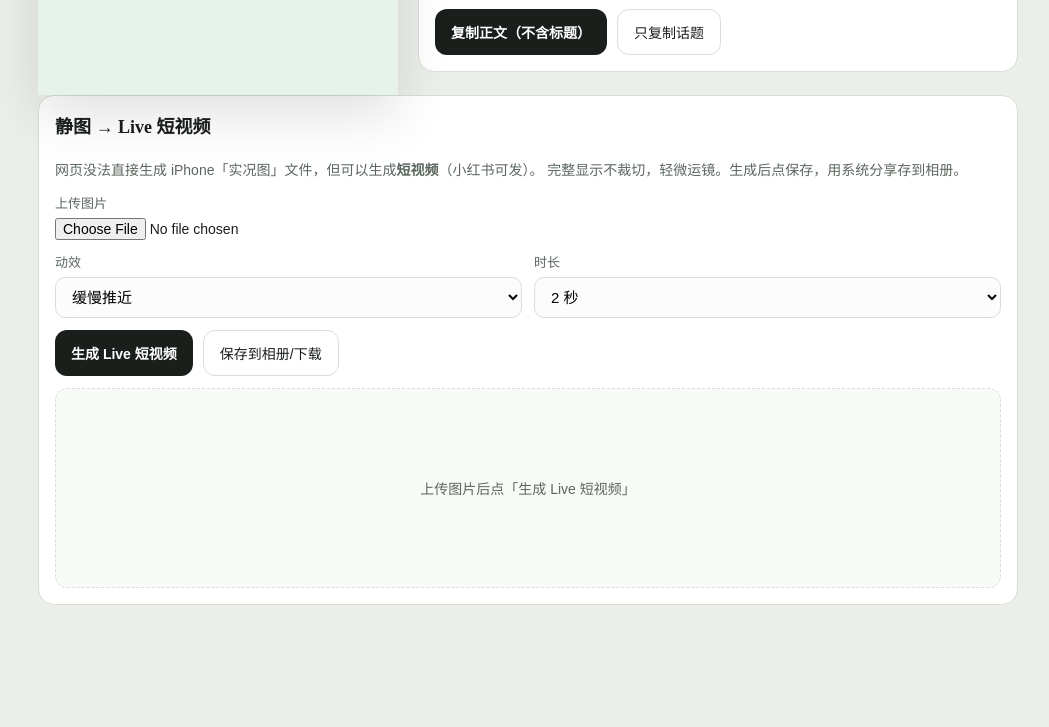
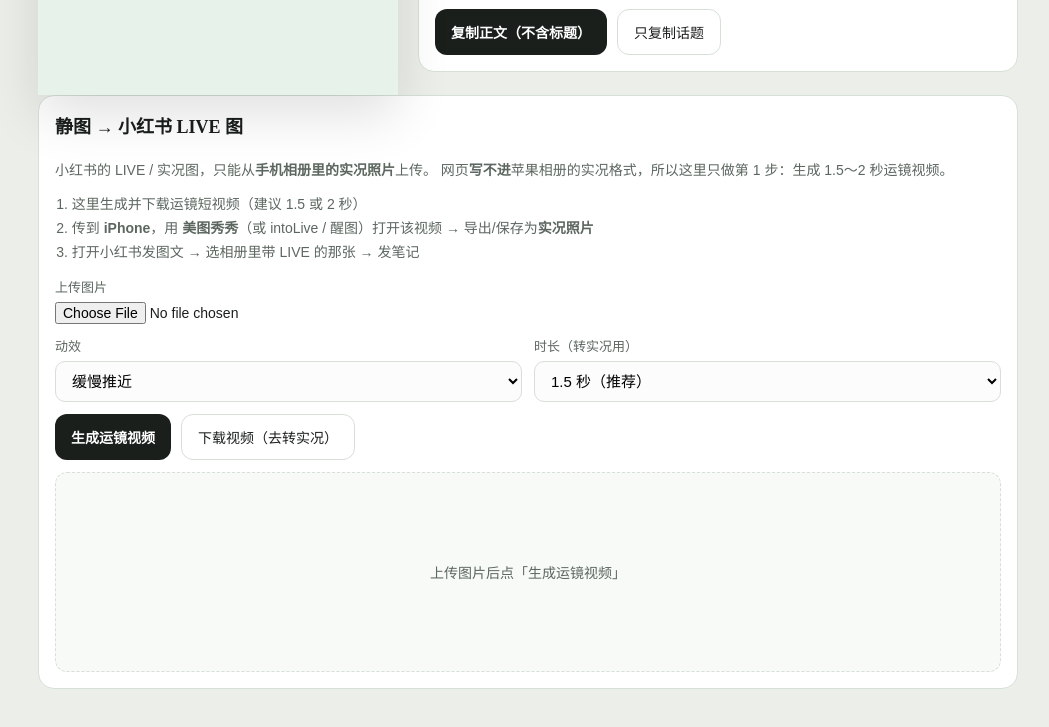
Before and after one commit to wangheping1221-myck/city-match-cn, a plain HTML site: page cover.html in a window 1280 px wide. Shown: the part 1186-1913 px from the top of the page, without its empty margins (112-1161 px from the left). Before the commit the page ends 1871 px from the top, so only its background shows below. Drawn offline with nearby package versions, Linux system fonts and the light colour scheme.

Commit message:
Clarify Xiaohongshu LIVE workflow: video is only the first step to convert into Live Photo.
Co-authored-by: Cursor <cursoragent@cursor.com>

```diff
--- a/cover.html
+++ b/cover.html
@@ -349,11 +349,16 @@
     </div>
 
     <div class="live-panel">
-      <h2>静图 → Live 短视频</h2>
+      <h2>静图 → 小红书 LIVE 图</h2>
       <p class="hint" style="margin:0">
-        网页没法直接生成 iPhone「实况图」文件，但可以生成<strong>短视频</strong>（小红书可发）。
-        完整显示不裁切，轻微运镜。生成后点保存，用系统分享存到相册。
+        小红书的 LIVE / 实况图，只能从<strong>手机相册里的实况照片</strong>上传。
+        网页<strong>写不进</strong>苹果相册的实况格式，所以这里只做第 1 步：生成 1.5～2 秒运镜视频。
       </p>
+      <ol class="hint" style="margin:0;padding-left:1.2em;line-height:1.7">
+        <li>这里生成并下载运镜短视频（建议 1.5 或 2 秒）</li>
+        <li>传到 <strong>iPhone</strong>，用 <strong>美图秀秀</strong>（或 intoLive / 醒图）打开该视频 → 导出/保存为<strong>实况照片</strong></li>
+        <li>打开小红书发图文 → 选相册里带 LIVE 的那张 → 发笔记</li>
+      </ol>
       <div>
         <label>上传图片</label>
         <input id="liveFile" type="file" accept="image/*" />
@@ -370,21 +375,21 @@
           </select>
         </div>
         <div>
-          <label>时长</label>
+          <label>时长（转实况用）</label>
           <select id="liveDuration">
-            <option value="1.5">1.5 秒</option>
-            <option value="2" selected>2 秒</option>
+            <option value="1.5" selected>1.5 秒（推荐）</option>
+            <option value="2">2 秒</option>
             <option value="3">3 秒</option>
           </select>
         </div>
       </div>
       <div class="actions">
-        <button class="primary" id="liveMakeBtn" type="button">生成 Live 短视频</button>
-        <button class="ghost" id="liveSaveBtn" type="button" disabled>保存到相册/下载</button>
+        <button class="primary" id="liveMakeBtn" type="button">生成运镜视频</button>
+        <button class="ghost" id="liveSaveBtn" type="button" disabled>下载视频（去转实况）</button>
         <span class="toast" id="liveToast"></span>
       </div>
       <div class="live-preview-wrap" id="livePreviewWrap">
-        <div class="placeholder" id="livePlaceholder">上传图片后点「生成 Live 短视频」</div>
+        <div class="placeholder" id="livePlaceholder">上传图片后点「生成运镜视频」</div>
         <img id="livePreview" alt="预览" style="display:none" />
         <video id="liveVideo" playsinline muted loop controls style="display:none;max-width:100%;max-height:420px;border-radius:8px;"></video>
       </div>
@@ -1154,10 +1159,10 @@
         url: liveVideoUrl,
         blob: liveVideoBlob,
         fileName: isWebm ? "live-cover.webm" : "live-cover.mp4",
-        title: "保存 Live 短视频",
-        hint: "点「系统分享/存相册」；不支持时点下载。发小红书可直接用这个短视频。",
+        title: "下载运镜视频",
+        hint: "先下载/分享到 iPhone → 用美图秀秀打开此视频 → 保存为「实况照片」→ 再发小红书选这张 LIVE 图。",
       });
-      showLiveToast("可分享或下载");
+      showLiveToast("下载后去转实况");
     });
 
     refreshSwatchActive();
```
